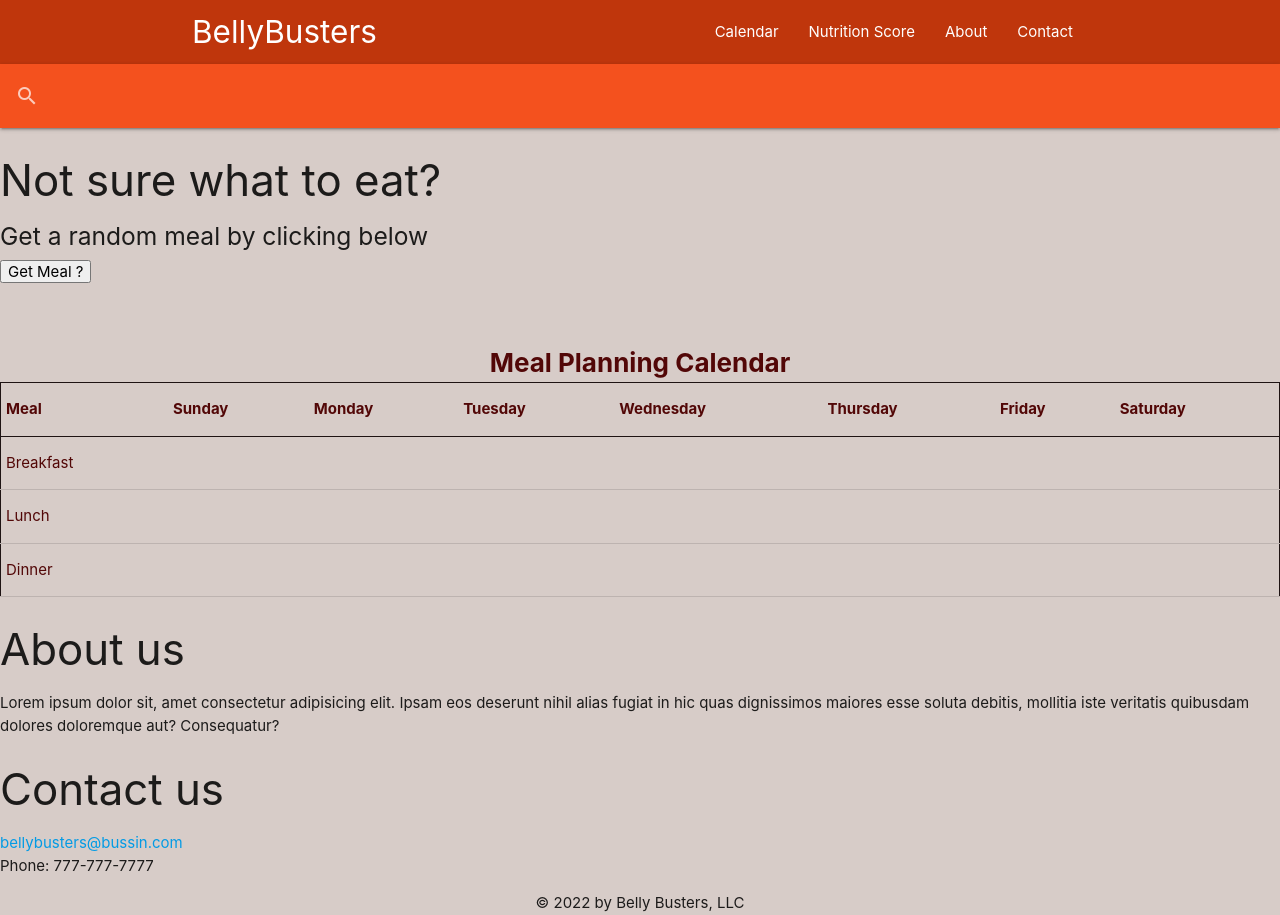
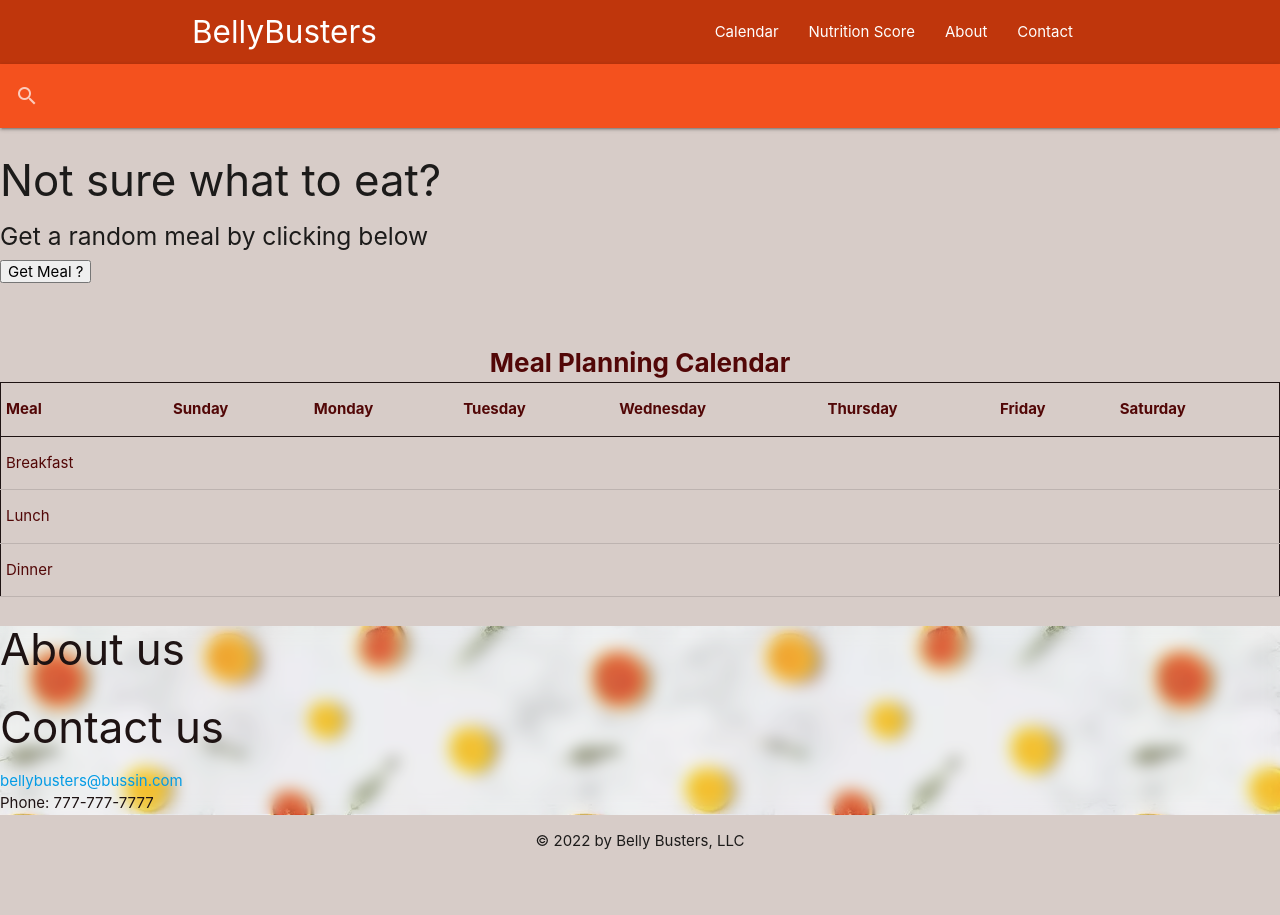
Before and after one commit to Dalsakkaf/Project1-BarkingDog, a plain HTML site: page index.html in a window 1280 px wide. After the commit the page ends 852 px from the top, so only its background shows below. Drawn offline with nearby package versions, Linux system fonts and the light colour scheme; a script that the page names is missing.

Commit message:
updated index.html

```diff
--- a/index.html
+++ b/index.html
@@ -87,11 +87,11 @@
         </div>
     </section>
 
-    <section>
-        <div>
+    <section class="background">
+        <div class="blur">
             <h3 id="about">About us</h3>
 
-            <p>Lorem ipsum dolor sit, amet consectetur adipisicing elit. Ipsam eos deserunt nihil alias fugiat in hic quas dignissimos maiores esse soluta debitis, mollitia iste veritatis quibusdam dolores doloremque aut? Consequatur?</p>
+            <p></p>
             <h3>Contact us</h3>
             <ul id="contact">
                 <li>
```
